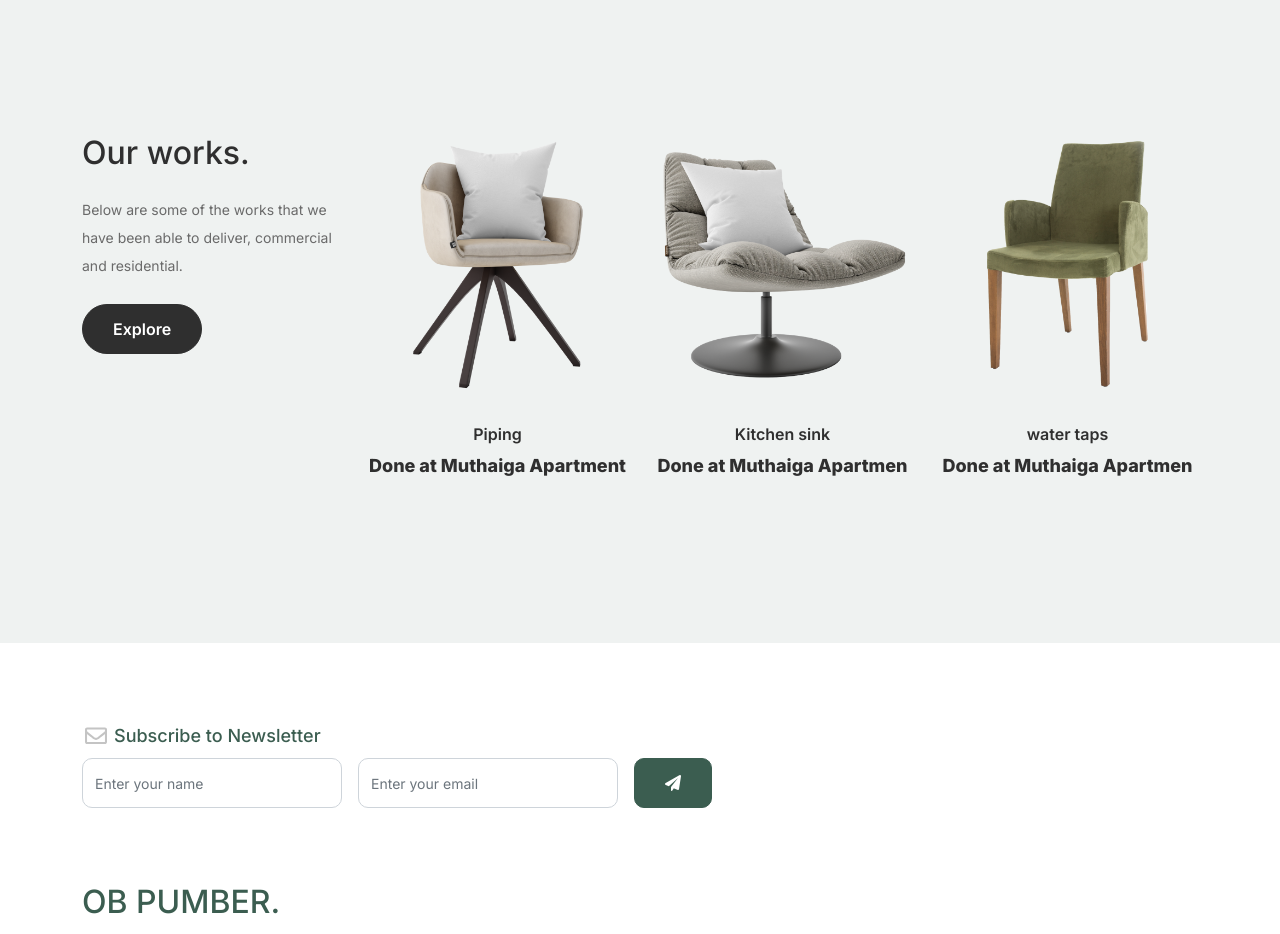
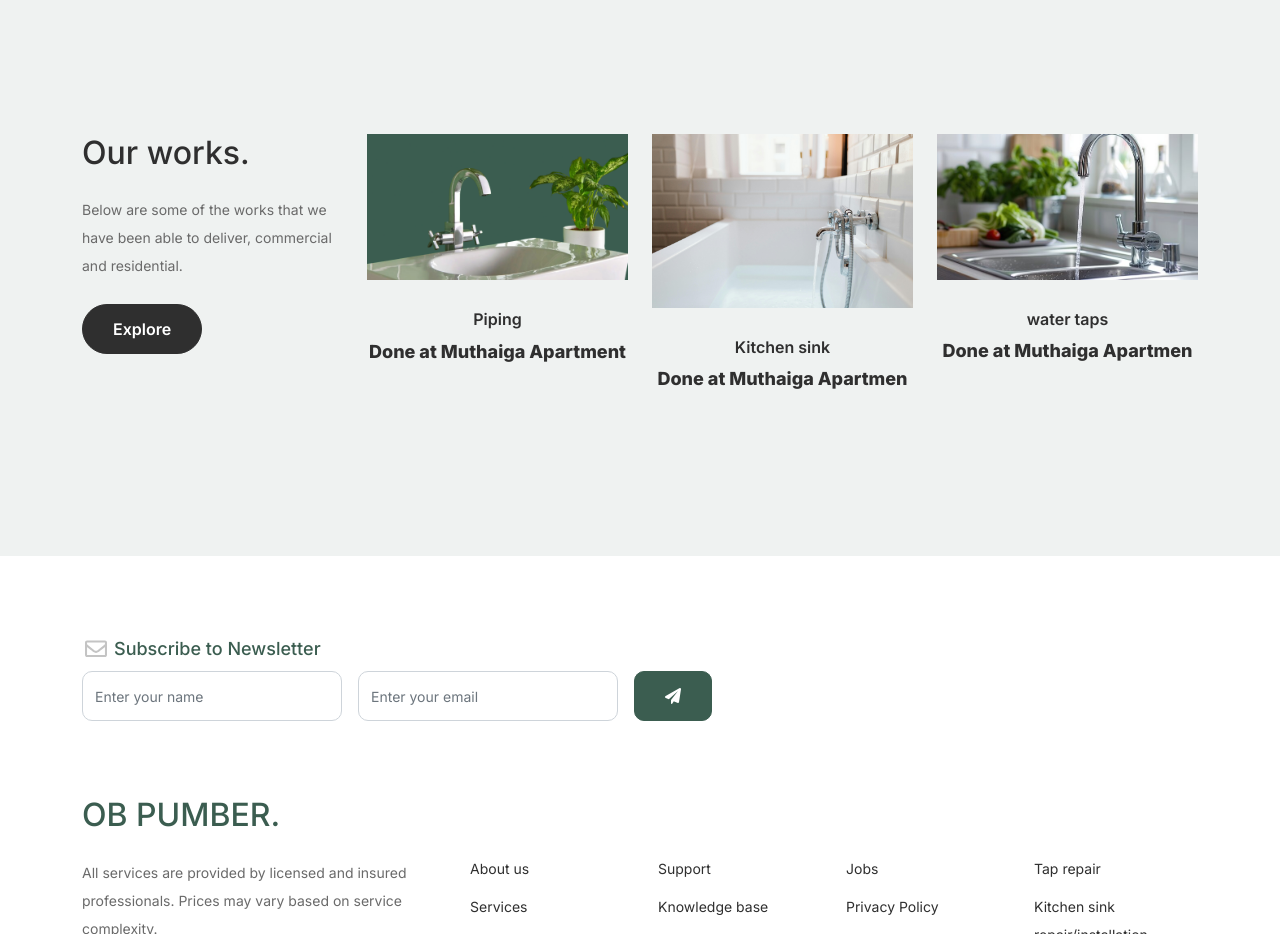
Before and after one commit to Samuelmwaniki/plumbing, a plain HTML site: page services.html in a window 1280 px wide. Shown: the part 1100-2034 px from the top of the page. Drawn offline with Linux system fonts and the light colour scheme.

Commit message:
Our works section

```diff
--- a/services.html
+++ b/services.html
@@ -183,7 +183,7 @@
 					<!-- Start Column 2 -->
 					<div class="col-12 col-md-4 col-lg-3 mb-5 mb-md-0">
 						<a class="product-item" href="#">
-							<img src="images/product-1.png" class="img-fluid product-thumbnail">
+							<img src="img/13.png" class="img-fluid product-thumbnail">
 							<h3 class="product-title">Piping</h3>
 							<strong class="product-price">Done at Muthaiga Apartment</strong>
 							<!-- <strong class="product-price">Done at Muthaiga Apartment</strong> -->
@@ -198,7 +198,7 @@
 					<!-- Start Column 3 -->
 					<div class="col-12 col-md-4 col-lg-3 mb-5 mb-md-0">
 						<a class="product-item" href="#">
-							<img src="images/product-2.png" class="img-fluid product-thumbnail">
+							<img src="img/pexels-karolina-grabowska-8925979.jpg" class="img-fluid product-thumbnail">
 							<h3 class="product-title">Kitchen sink</h3>
 							<strong class="product-price">Done at Muthaiga Apartmen</strong>
 
@@ -212,7 +212,7 @@
 					<!-- Start Column 4 -->
 					<div class="col-12 col-md-4 col-lg-3 mb-5 mb-md-0">
 						<a class="product-item" href="#">
-							<img src="images/product-3.png" class="img-fluid product-thumbnail">
+							<img src="img/sink.jpg" class="img-fluid product-thumbnail">
 							<h3 class="product-title">water taps</h3>
 							<strong class="product-price">Done at Muthaiga Apartmen</strong>
 
```
Also changed, not shown: 1 other file.
